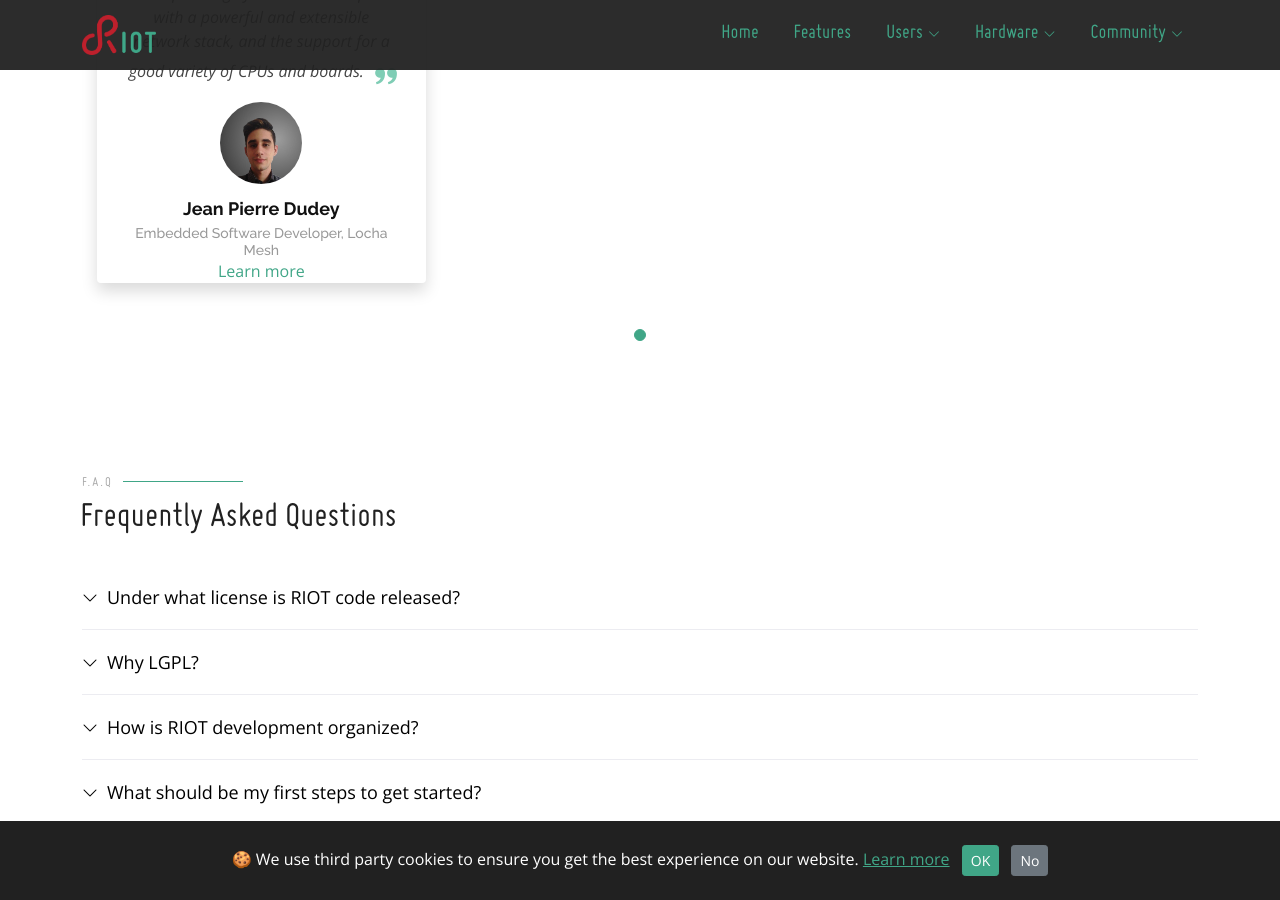
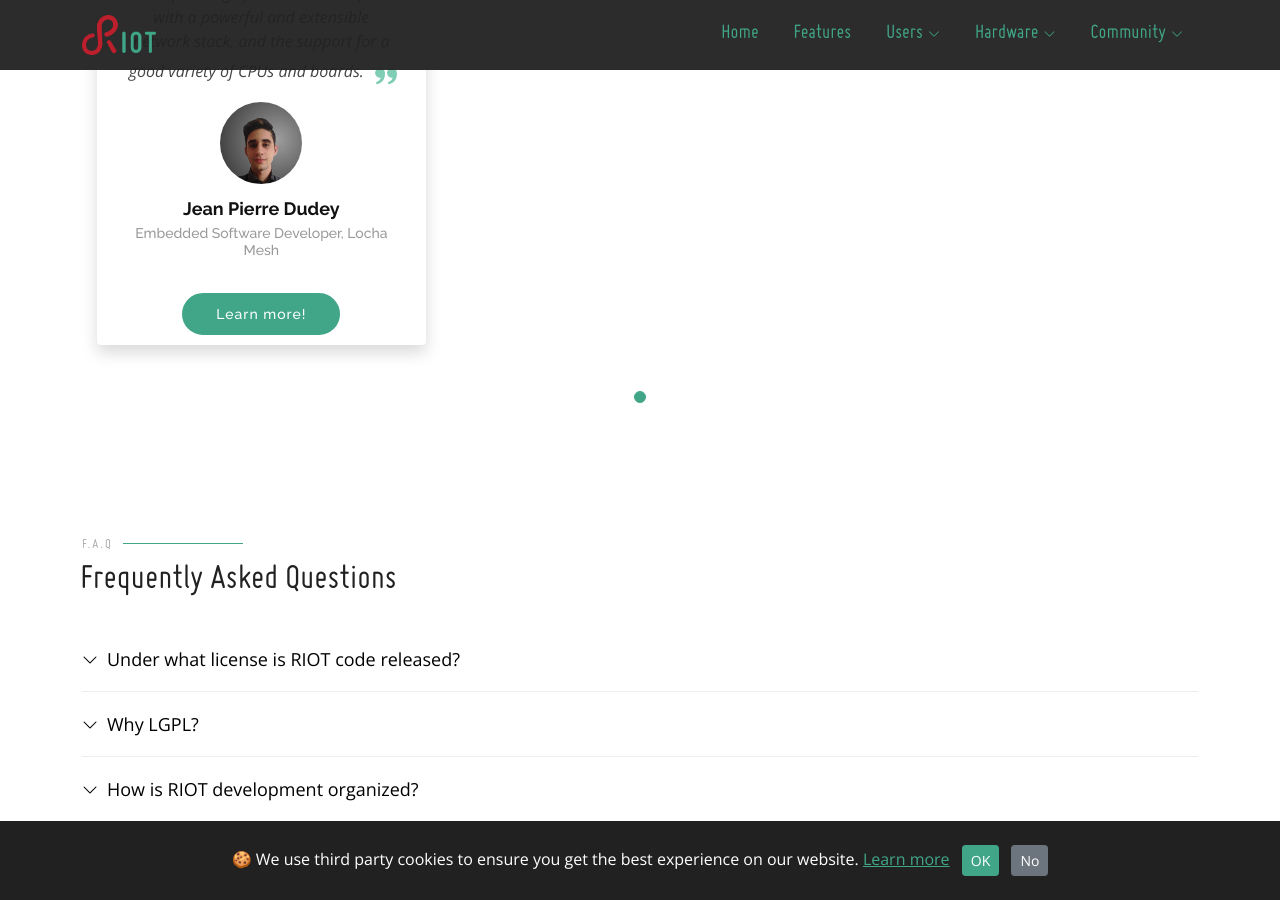
Before and after one commit to RIOT-OS/riot-os.org, a Jekyll site: the page built from index.html, in a window 1280 px wide and 900 px high, scrolled down 5532 px. Built offline with Jekyll 4.4.1, drawn with Linux system fonts in a browser that asks for light colours; some web fonts are replaced.

Commit message:
button: give learn-more button consistent look globally, add button to use-case cards

```diff
--- a/_includes/use-cases-carousel.html
+++ b/_includes/use-cases-carousel.html
@@ -27,7 +27,9 @@
                         <h3>{{ use_case.user }}</h3>
                         <h4>{{ use_case.user_position }}, {{ use_case.company }}</h4>
                         {% if use_case.project %}
-                          <a href="{{ use_case.url }}">Learn more</a>
+                        <div class="col-lg-12 mt-4 text-center">
+                          <a href="{{ use_case.url }}" class="btn-learn-more btn-lg", role="button">Learn more!</a>
+                        </div>
                         {% endif %}
                       </div>
                     </div>
--- a/_sass/_general.scss
+++ b/_sass/_general.scss
@@ -64,6 +64,29 @@
     background-color: $primary;
   }
 }
+  .btn-learn-more {
+    font-family: "Raleway", sans-serif;
+    font-weight: 500;
+    font-size: 14px;
+    letter-spacing: 1px;
+    display: inline-block;
+    padding: 12px 32px;
+    border-radius: 50px;
+    transition: 0.5s;
+    line-height: 1;
+    margin: 10px;
+    color: $light;
+    -webkit-animation-delay: 0.8s;
+    animation-delay: 0.8s;
+    background: $primary;
+    border: 2px solid $primary;
+  }
+
+  .btn-learn-more:hover {
+    background: $light;
+    color: $primary;
+    text-decoration: none;
+  }
 
 .text-gray {
   color: $gray !important;
```
